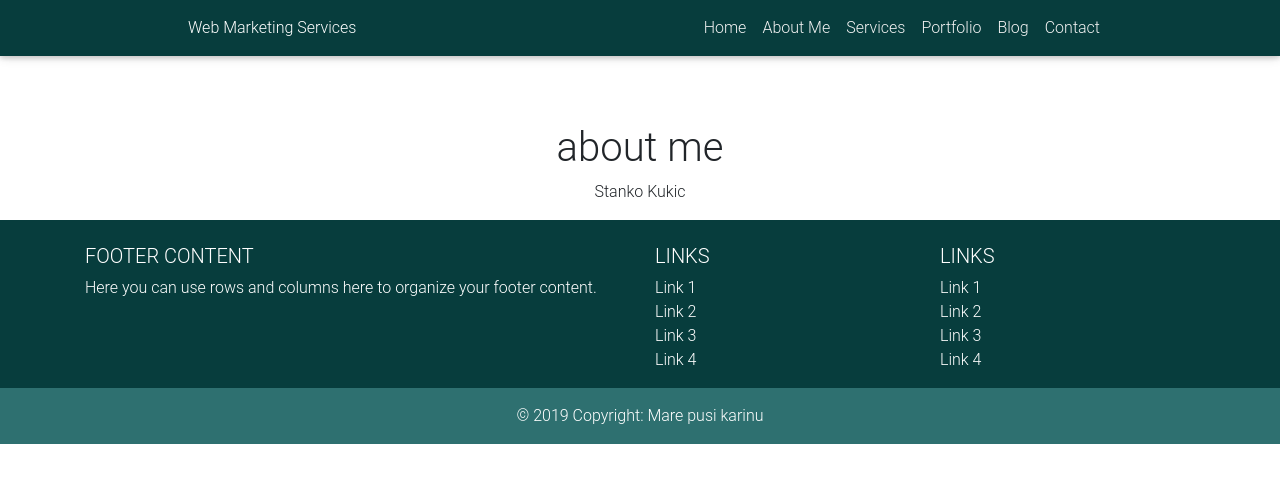
After one commit to Ljove87/web_marketing, a Django app: page /about/ in a window 1280 px wide. The commit adds this page. Shown: the top 483 px of the page. Run offline with Django 3.2, Linux system fonts and the light colour scheme; some libraries are stand-ins or nearby versions.

Commit message:
testing blog / created url for about page

```diff
--- a/seo_marketing/static/seo_marketing/main.css
+++ b/seo_marketing/static/seo_marketing/main.css
@@ -145,4 +145,11 @@ footer{
     box-shadow: 8px 15px 20px 0px rgba(207,207,207,1);
 }
 
- /* Columns equal height */
+ /* Contact Form - MDBootstrap */
+
+ .collapse-content .fa.fa-heart:hover {
+    color: #f44336 !important;
+  }
+  .collapse-content .fa.fa-share-alt:hover {
+    color: #0d47a1 !important;
+  }
--- /dev/null
+++ b/seo_marketing/templates/seo_marketing/about_view.html
@@ -0,0 +1,10 @@
+{% extends "seo_marketing/base.html" %}
+{% block content %}
+
+<div class="container w-50 text-center" style="margin-top: 100px;">
+        <h1>about me</h1>
+        <p>Stanko Kukic</p>
+
+</div>
+
+{% endblock content %}
--- a/seo_marketing/templates/seo_marketing/base.html
+++ b/seo_marketing/templates/seo_marketing/base.html
@@ -5,7 +5,16 @@
     <meta charset="UTF-8">
     <meta name="viewport" content="width=device-width, initial-scale=1.0">
     <meta http-equiv="X-UA-Compatible" content="ie=edge">
-    <link rel="stylesheet" href="https://stackpath.bootstrapcdn.com/bootstrap/4.2.1/css/bootstrap.min.css" integrity="sha384-GJzZqFGwb1QTTN6wy59ffF1BuGJpLSa9DkKMp0DgiMDm4iYMj70gZWKYbI706tWS" crossorigin="anonymous">
+    <link rel="stylesheet" href="https://use.fontawesome.com/releases/v5.7.2/css/all.css" integrity="sha384-fnmOCqbTlWIlj8LyTjo7mOUStjsKC4pOpQbqyi7RrhN7udi9RwhKkMHpvLbHG9Sr" crossorigin="anonymous">
+
+
+
+    <link rel="stylesheet" href="https://maxcdn.bootstrapcdn.com/font-awesome/4.7.0/css/font-awesome.min.css">
+    <link href="https://cdnjs.cloudflare.com/ajax/libs/twitter-bootstrap/4.1.3/css/bootstrap.min.css" rel="stylesheet">
+    <link href="https://cdnjs.cloudflare.com/ajax/libs/mdbootstrap/4.5.16/css/mdb.min.css" rel="stylesheet">
+
+
+
     <link rel="stylesheet" type="text/css" href="{% static 'seo_marketing/main.css' %}">>
     {% if title %}
     <title>Web Marketing Site - {{ title }}</title>
@@ -30,16 +39,17 @@
                       <!-- Navbar Right Side -->
                       <div class="navbar-nav">
                           <a class="nav-item nav-link" style="color:#f3f3f3;" href="{% url 'index-page' %}">Home</a>
-                          <a class="nav-item nav-link" style="color:#f3f3f3;"  href="#">About Me</a>
+                          <a class="nav-item nav-link" style="color:#f3f3f3;"  href="{% url 'about-page' %}">About Me</a>
                           <a class="nav-item nav-link" style="color:#f3f3f3;"  href="#">Services</a>
                           <a class="nav-item nav-link" style="color:#f3f3f3;" href="#">Portfolio</a>
                           <a class="nav-item nav-link" style="color:#f3f3f3;" href="{% url 'blog-page' %}">Blog</a>
-                          <a class="nav-item nav-link" style="color:#f3f3f3;" href="#">Contact</a>
+                          <a class="nav-item nav-link" style="color:#f3f3f3;" href="{% url 'contact-page' %}">Contact</a>
                       </div>
                     </div>
                   </div>
                 </nav>
         </header>
+
     <div class="container-fluid"></div>
         {% block content %}{% endblock content %}
     </div>
@@ -91,6 +101,7 @@
           </div>
         </div>
 
+
         <div class="container-fluid copyright text-center py-3">© 2019 Copyright:
           <a href="https://mdbootstrap.com/education/bootstrap/">Mare pusi karinu</a>
         </div>
@@ -101,5 +112,10 @@
     <script src="https://code.jquery.com/jquery-3.2.1.slim.min.js" integrity="sha384-KJ3o2DKtIkvYIK3UENzmM7KCkRr/rE9/Qpg6aAZGJwFDMVNA/GpGFF93hXpG5KkN" crossorigin="anonymous"></script>
     <script src="https://cdnjs.cloudflare.com/ajax/libs/popper.js/1.12.9/umd/popper.min.js" integrity="sha384-ApNbgh9B+Y1QKtv3Rn7W3mgPxhU9K/ScQsAP7hUibX39j7fakFPskvXusvfa0b4Q" crossorigin="anonymous"></script>
     <script src="https://maxcdn.bootstrapcdn.com/bootstrap/4.0.0/js/bootstrap.min.js" integrity="sha384-JZR6Spejh4U02d8jOt6vLEHfe/JQGiRRSQQxSfFWpi1MquVdAyjUar5+76PVCmYl" crossorigin="anonymous"></script>
+    <script src="https://cdnjs.cloudflare.com/ajax/libs/jquery/3.3.1/jquery.min.js"></script>
+    <script src="https://cdnjs.cloudflare.com/ajax/libs/popper.js/1.14.6/umd/popper.min.js"></script>
+    <script src="https://cdnjs.cloudflare.com/ajax/libs/twitter-bootstrap/4.1.3/js/bootstrap.min.js"></script>
+    <script src="https://cdnjs.cloudflare.com/ajax/libs/mdbootstrap/4.5.16/js/mdb.min.js"></script>
+    <script>  new WOW().init();  </script>
 </body>
 </html>
--- a/seo_marketing/urls.py
+++ b/seo_marketing/urls.py
@@ -6,4 +6,6 @@ from django.conf.urls.static import static
 urlpatterns = [
     path('', views.index_view, name='index-page'),
     path('blog/', views.blog_view, name='blog-page'),
+    path('about/', views.about_view, name='about-page'),
+    path('contact/', views.contact_view, name='contact-page'),
 ]+ static(settings.MEDIA_URL, document_root=settings.MEDIA_ROOT)
--- a/seo_marketing/views.py
+++ b/seo_marketing/views.py
@@ -10,3 +10,9 @@ def blog_view(request):
         'posts': Post.objects.all()
     }
     return render(request, 'seo_marketing/blog_view.html', context)
+
+def contact_view(request):
+    return render(request, 'seo_marketing/contact_view.html' )
+
+def about_view(request):
+    return render(request, 'seo_marketing/about_view.html' )
```
Also changed, not shown: seo_marketing/templates/seo_marketing/blog_view.html (+65 -4 lines), seo_marketing/templates/seo_marketing/contact_view.html (added, +29 -0 lines).
